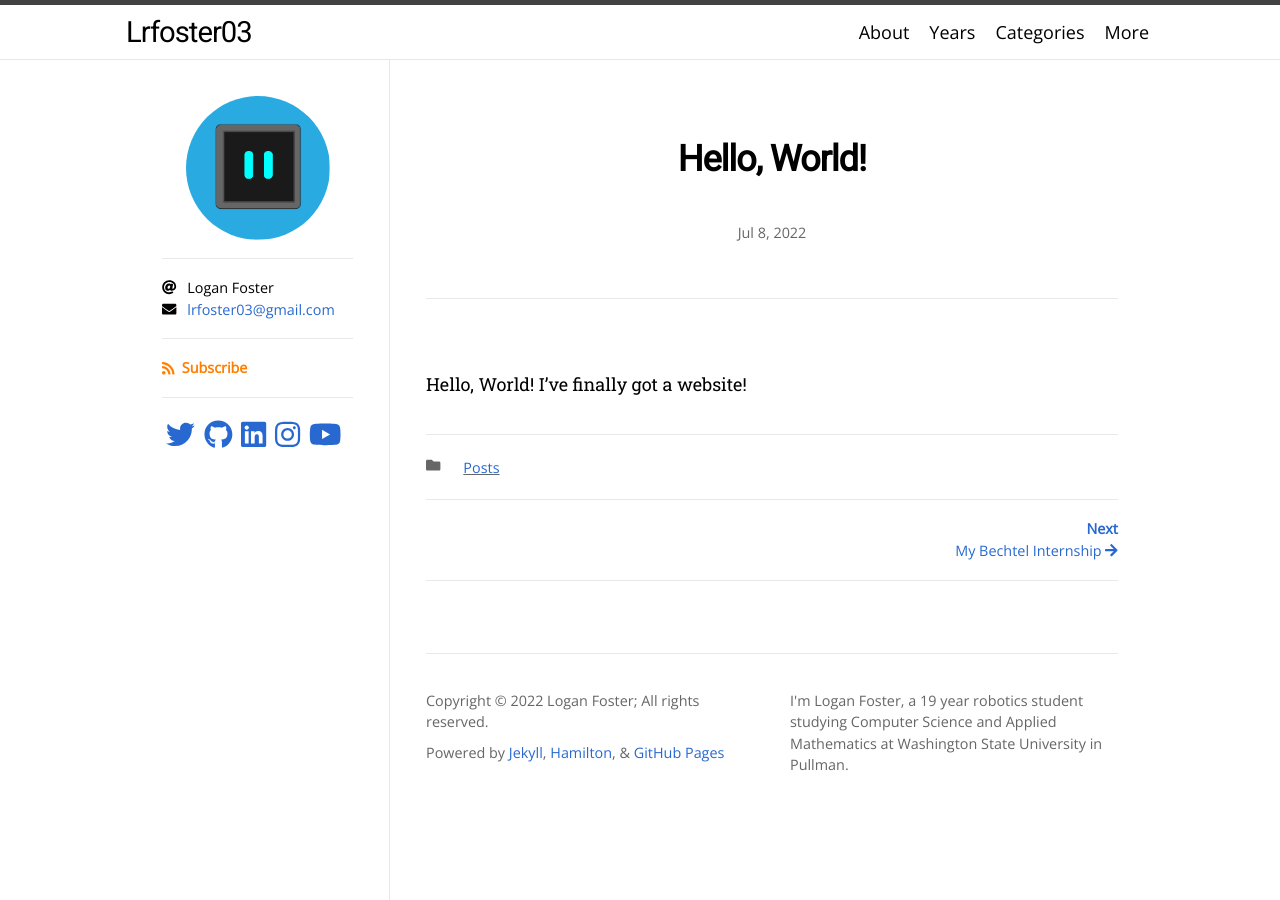
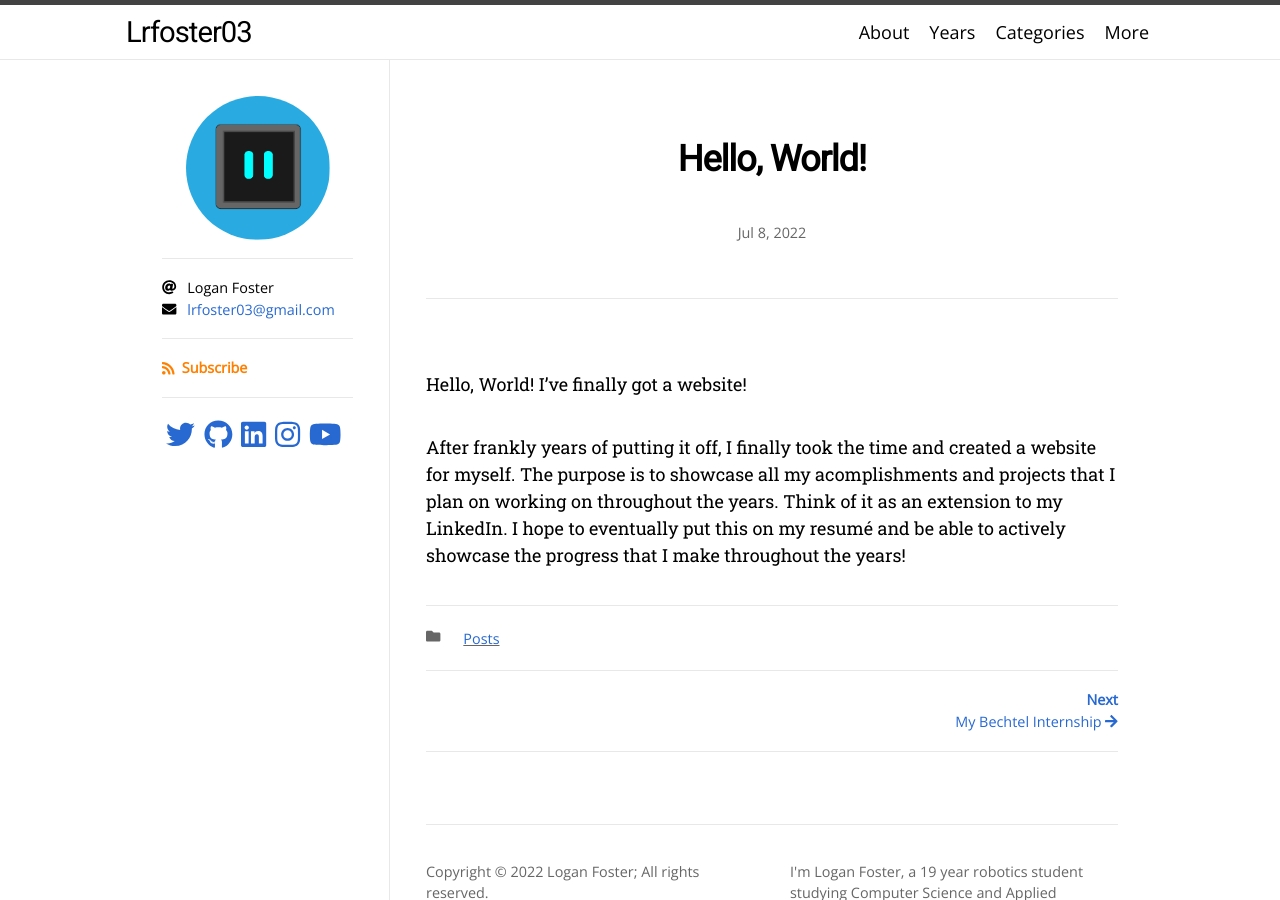
Before and after one commit to Lrfoster03/Lrfoster03.github.io, a Jekyll site: the page built from _posts/2022-07-08-hello-world.md, in a window 1280 px wide. Built offline with Jekyll 4.4.1, drawn with Linux system fonts in a browser that asks for light colours; nearby versions of some CDN libraries; some web fonts are replaced.

Commit message:
Updated Hello, World post

```diff
--- a/_posts/2022-07-08-hello-world.md
+++ b/_posts/2022-07-08-hello-world.md
@@ -7,3 +7,5 @@ permalink: /hello-world
 ---
 
 Hello, World! I've finally got a website!
+
+After frankly years of putting it off, I finally took the time and created a website for myself. The purpose is to showcase all my acomplishments and projects that I plan on working on throughout the years. Think of it as an extension to my LinkedIn. I hope to eventually put this on my resumé and be able to actively showcase the progress that I make throughout the years!
```
